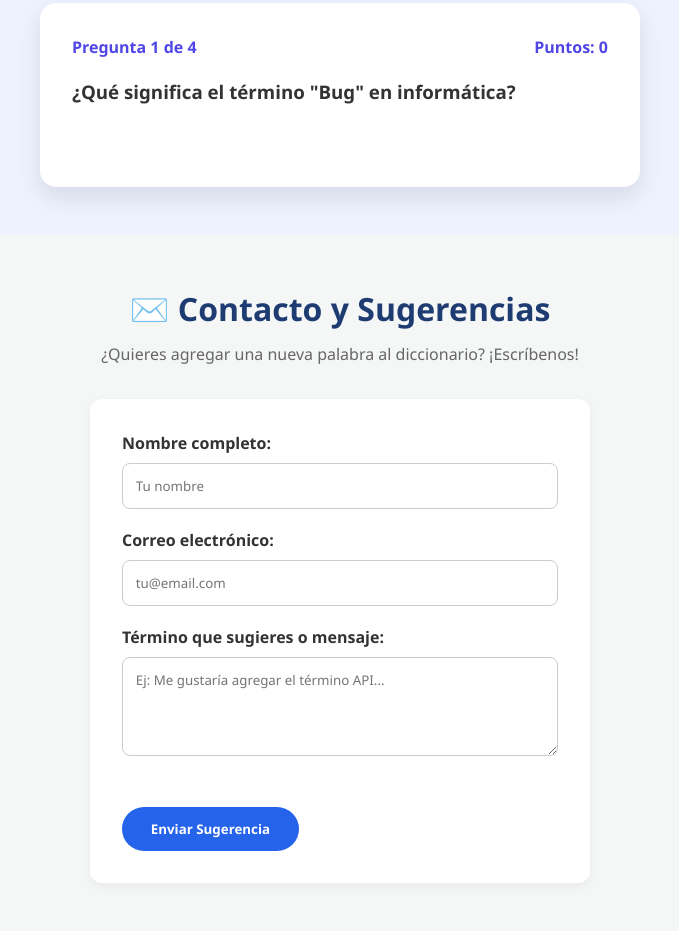
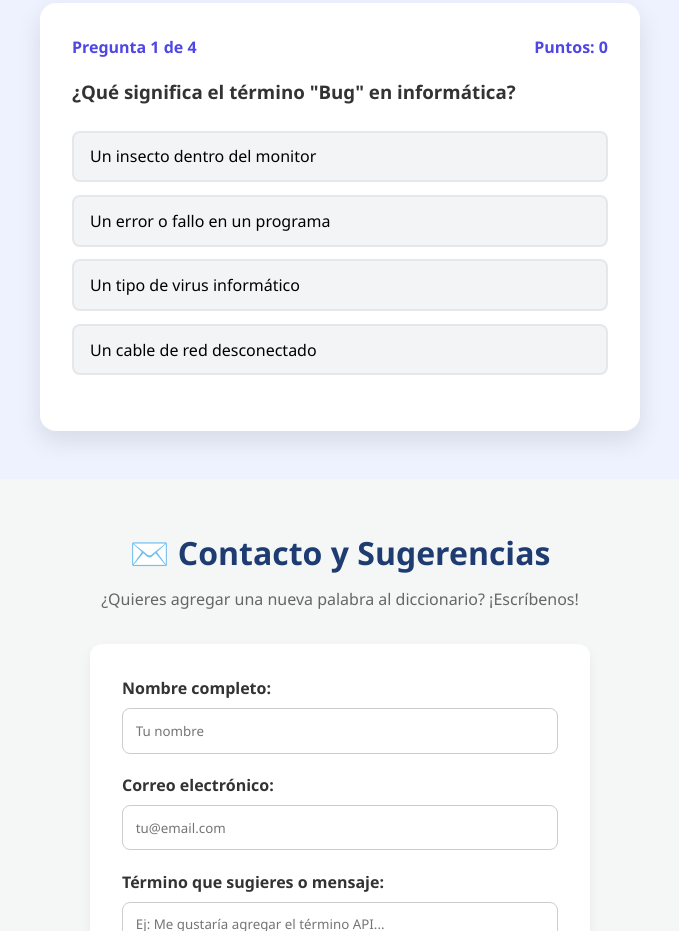
Before and after one commit to marinita547/trabajo_diccionario, a plain HTML site: page index.html in a window 1280 px wide. Shown: the part 1594-2525 px from the top of the page, without its empty margins (300-979 px from the left). Drawn offline with Linux system fonts and the light colour scheme.

Commit message:
fix: corregir ruta final de main.js

```diff
--- a/index.html
+++ b/index.html
@@ -151,4 +151,4 @@
 </body>
 </html>
 
-<script src="asstes/js/main.js"></script>
+<script src="main.js"></script>
```
